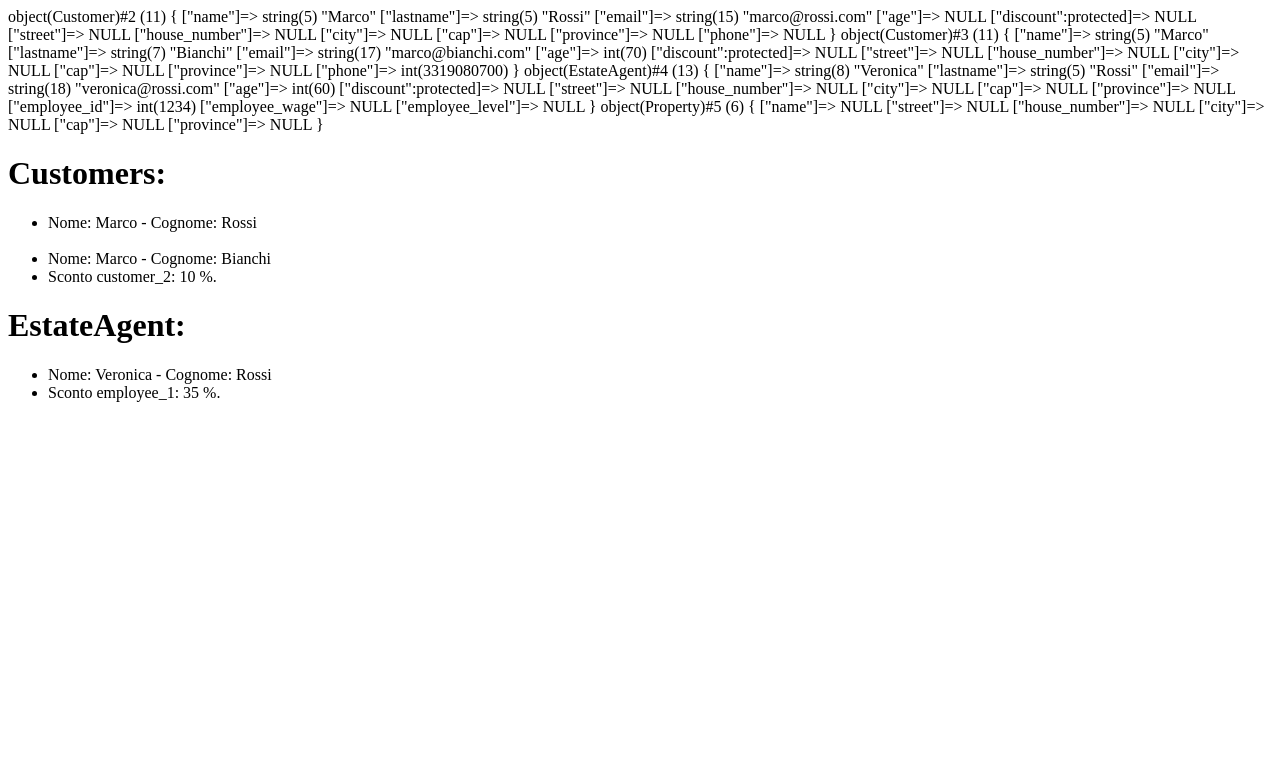
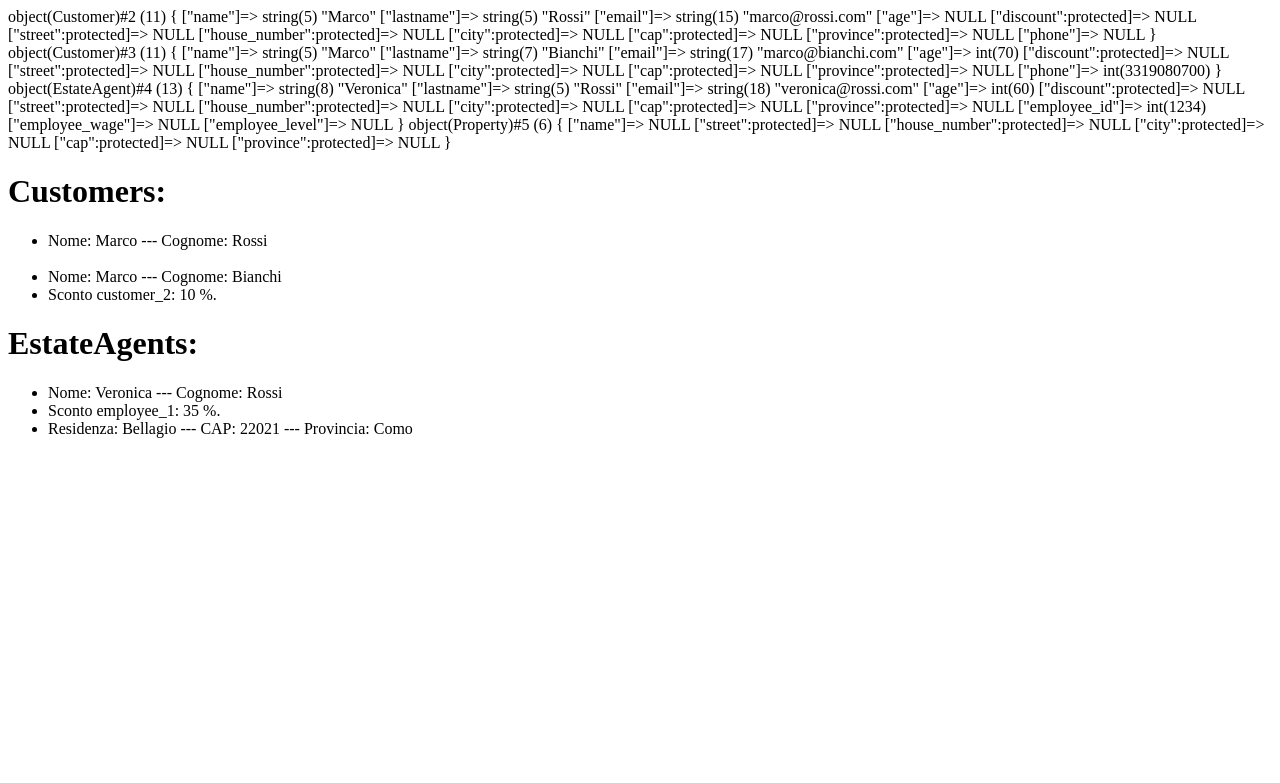
Before and after one commit to smschn/php-oop-2, a PHP site: page / in a window 1280 px wide. Shown: the top 783 px of the page. Run offline with PHP 8.4, Linux system fonts and the light colour scheme.

Commit message:
Added functions in Address trait

```diff
--- a/class/User/User.php
+++ b/class/User/User.php
@@ -19,7 +19,7 @@ class User {
     }
 
     public function getUserNameLastname() {
-        return 'Nome: ' . $this->name . ' - Cognome: ' . $this->lastname;
+        return 'Nome: ' . $this->name . ' --- Cognome: ' . $this->lastname;
     }
 
     public function setDiscount($ageP) {
--- a/class/traits/Address.php
+++ b/class/traits/Address.php
@@ -1,9 +1,19 @@
 <?php
 
 trait Address {
-    public $street;
-    public $house_number;
-    public $city;
-    public $cap;
-    public $province;
+    protected $street;
+    protected $house_number;
+    protected $city;
+    protected $cap;
+    protected $province;
+
+    public function setAddress($cityP, $capP, $provinceP) {
+        $this->city = $cityP;
+        $this->cap = $capP;
+        $this->province = $provinceP;
+    }
+
+    public function getAddress() {
+        return 'Residenza: ' . $this->city . ' --- CAP: ' . $this->cap . ' --- Provincia: ' . $this->province;
+    }
 }
--- a/index.php
+++ b/index.php
@@ -32,7 +32,7 @@ require_once __DIR__ . '/class/Property/Property.php';
             ?>
         </li>
     </ul>
-    <h1>EstateAgent:</h1>
+    <h1>EstateAgents:</h1>
     <ul>
         <li>
             <?php echo $employee_1->getUserNameLastname(); ?>
@@ -42,6 +42,12 @@ require_once __DIR__ . '/class/Property/Property.php';
             $employee_1->setDiscount(60);
             echo 'Sconto employee_1: ' . $employee_1->getDiscount() . ' %.'; ?>
         </li>
+        <li>
+            <?php
+            $employee_1->setAddress('Bellagio', 22021, 'Como');
+            echo $employee_1->getAddress();
+            ?>
+        </li>
     </ul>
 
 </body>
```
